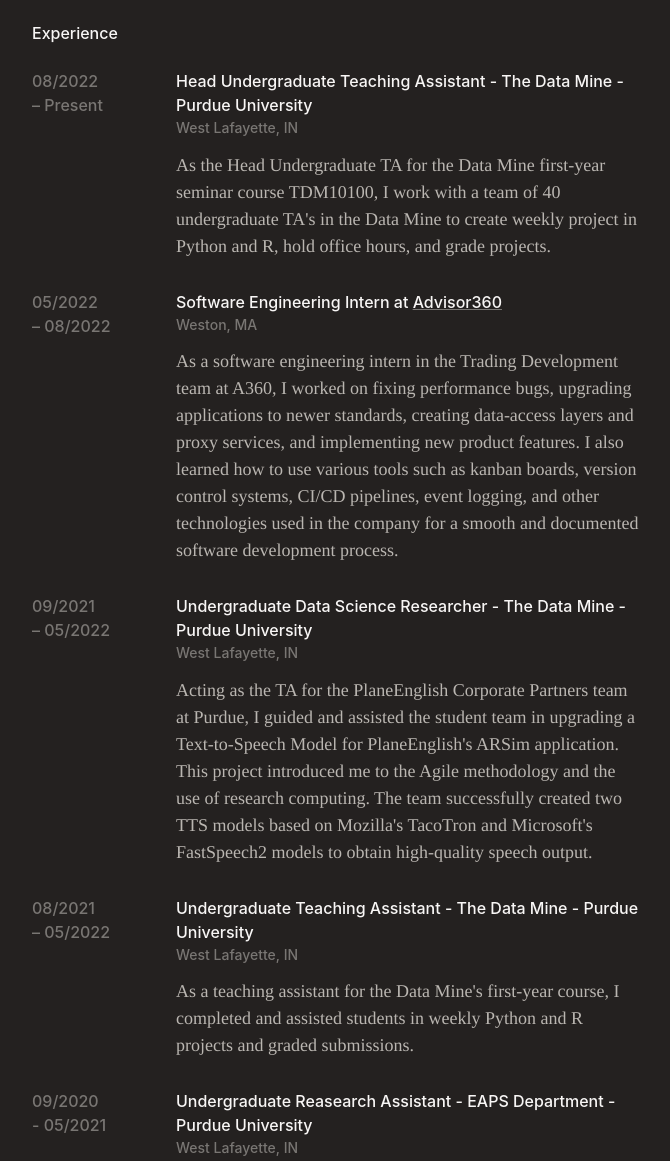
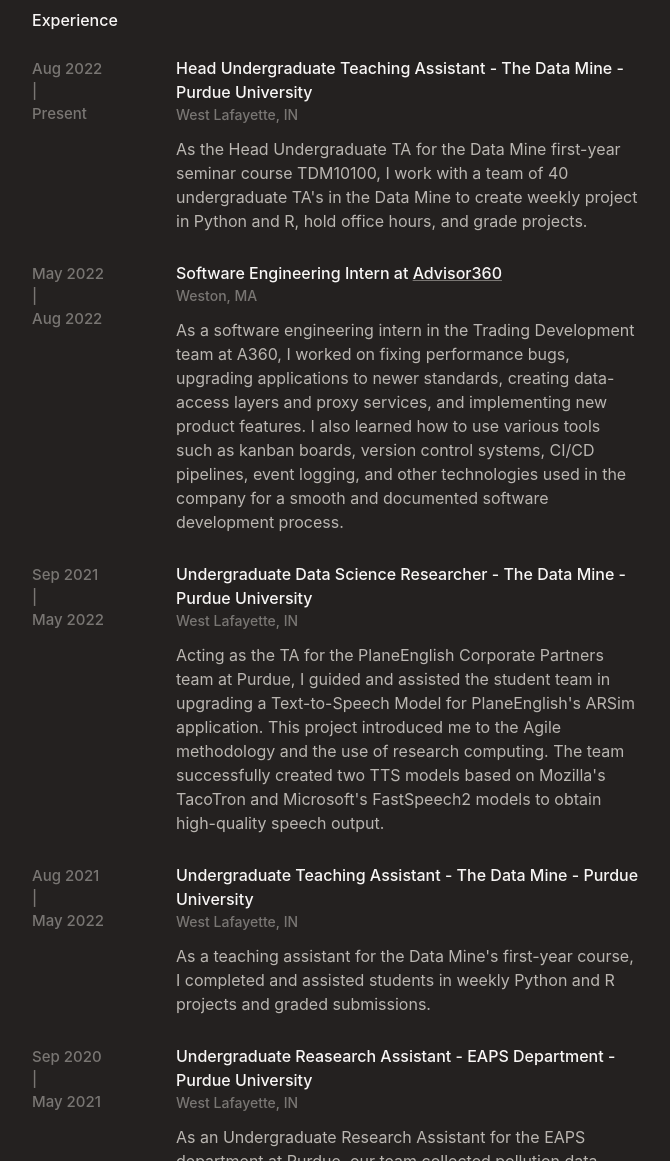
Before and after one commit to kabrap/kabrap.github.io, a plain HTML site: page index.html in a window 1280 px wide. Shown: the part 680-1841 px from the top of the page, without its empty margins (304-974 px from the left). Drawn offline with Linux system fonts and the light colour scheme; a web font is replaced by a local one.

Commit message:
Styling Changes, Design Changes
SC: [Font type, size]
DC: [Dates]

```diff
--- a/css/styles.css
+++ b/css/styles.css
@@ -12,7 +12,7 @@
     --font-serif: BlancoWeb,Times,serif;
     --font-size: 16px;
     --font-s: 14px;
-    --font-size-serif: 18px;
+    --font-size-serif: 16px;
     --spacing: 1.5em;
     --spacing-s: calc(0.5 * var(--spacing));
     --spacing-m: var(--spacing);
@@ -163,7 +163,7 @@
 }
 
 p, ol, ul {
-    font-family: var(--font-serif);
+    font-family: var(---font-sans);
     font-weight: normal;
     margin: 1em 0;
     font-size: var(--font-size-serif);
@@ -190,6 +190,7 @@
 }
 
 .label, time {
+    font-size: 15px;
     color: var(--color-dim);
 }
 
--- a/index.html
+++ b/index.html
@@ -65,7 +65,7 @@
 <section>
     <h2>Experience</h2>
     <div class="split">
-        <div class="label">08/2022<br>– Present</div>
+        <div class="label">Aug 2022<br>|<br>Present</div>
         <div>
             <h3>Head Undergraduate Teaching Assistant - The Data Mine - Purdue University</h3>
             <small>West Lafayette, IN</small>
@@ -73,7 +73,7 @@
         </div>
     </div>
     <div class="split">
-        <div class="label">05/2022<br>– 08/2022</div>
+        <div class="label">May 2022<br>|<br>Aug 2022</div>
         <div>
             <h3>Software Engineering Intern at <a href="https://advisor360.com">Advisor360</a></h3>
             <small>Weston, MA</small>
@@ -81,7 +81,7 @@
         </div>
     </div>
     <div class="split">
-        <div class="label">09/2021<br>– 05/2022</div>
+        <div class="label">Sep 2021<br>|<br>May 2022</div>
         <div>
             <h3>Undergraduate Data Science Researcher - The Data Mine - Purdue University</h3>
             <small>West Lafayette, IN</small>
@@ -89,7 +89,7 @@
         </div>
     </div>
     <div class="split">
-        <div class="label">08/2021<br>– 05/2022</div>
+        <div class="label">Aug 2021<br>|<br>May 2022</div>
         <div>
             <h3>Undergraduate Teaching Assistant - The Data Mine - Purdue University</h3>
             <small>West Lafayette, IN</small>
@@ -97,7 +97,7 @@
         </div>
     </div>
     <div class="split">
-        <div class="label">09/2020<br>- 05/2021</div>
+        <div class="label">Sep 2020<br>|<br>May 2021</div>
         <div>
             <h3>Undergraduate Reasearch Assistant - EAPS Department - Purdue University</h3>
             <small>West Lafayette, IN</small>
@@ -109,7 +109,7 @@
 <section>
     <h2>Projects</h2>
     <div class="split">
-        <div class="label">2022</div>
+        <div class="label">May 2022<br>|<br>Present</div>
         <div>
             <h3>Bracket-Gen</h3>
             <small>A prediction reinforcement learning model</small>
```
